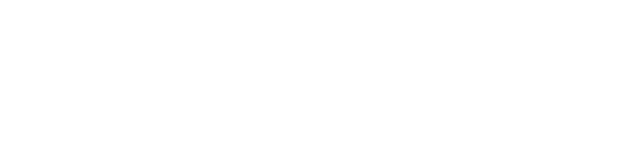
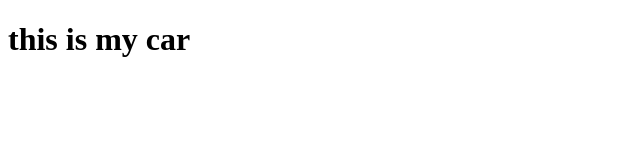
Before and after one commit to sima0000/file-1.repository, a plain HTML site: page index.html in a window 1280 px wide. Shown: the whole page, without its empty margins (0-640 px from the left). Drawn offline with Linux system fonts and the light colour scheme.

Commit message:
text message

```diff
--- a/index.html
+++ b/index.html
@@ -7,6 +7,6 @@
     <title>Document</title>
 </head>
 <body>
-
+     <h1>this is my car</h1>
 </body>
 </html>
```
